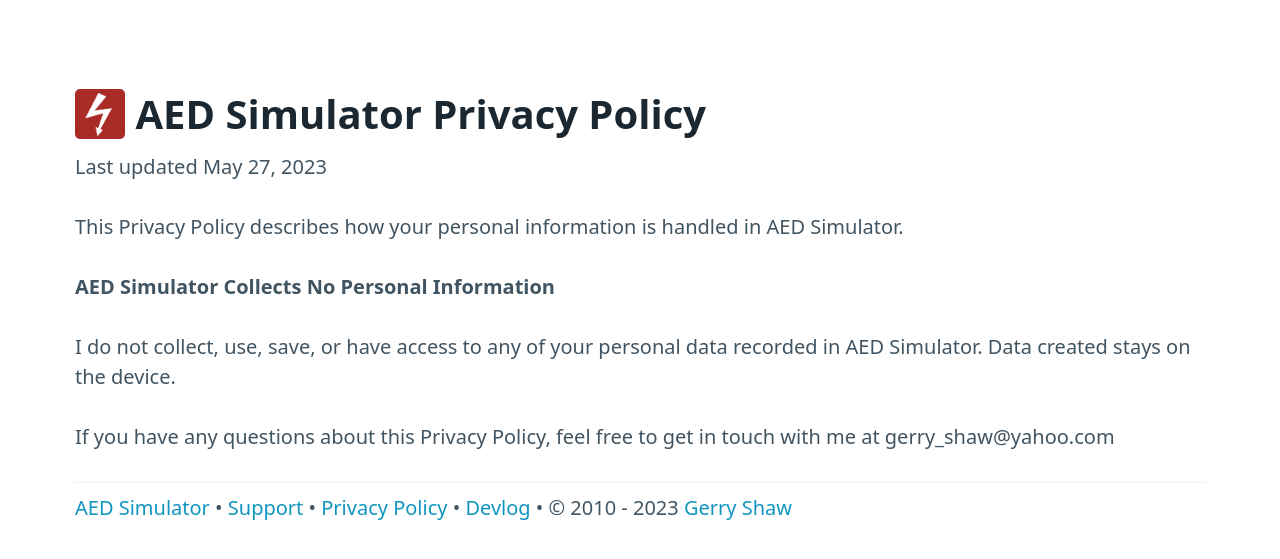
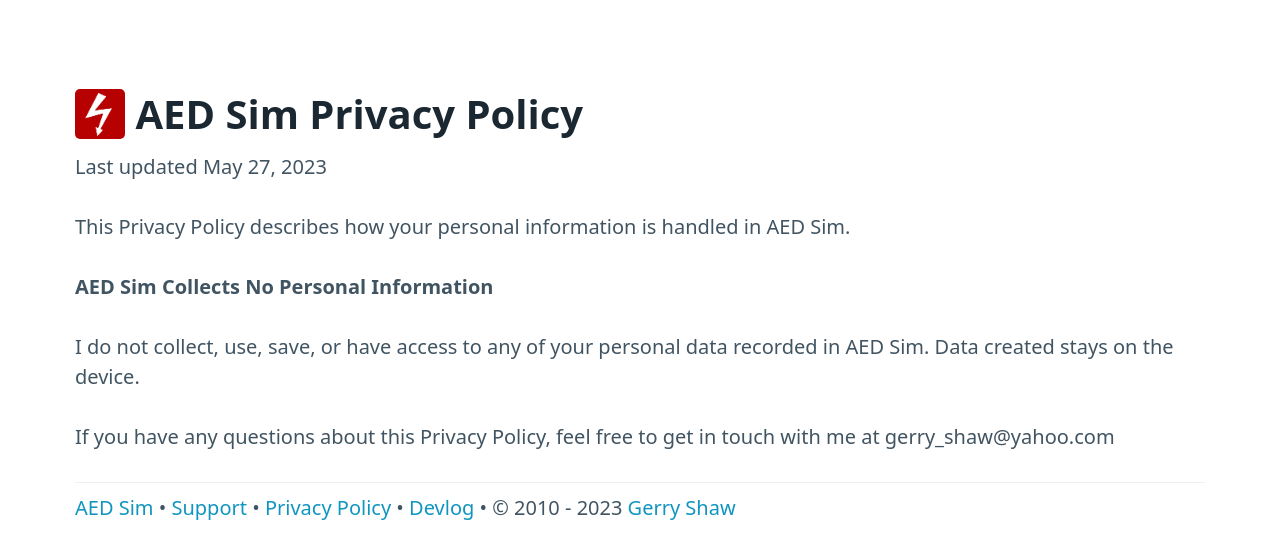
Before and after one commit to gshaw/AEDSim.website, a Jekyll site: the page built from privacy.md, in a window 1280 px wide. Shown: the top 559 px of the page. Built offline with Jekyll 4.4.1, drawn with Linux system fonts in a browser that asks for light colours.

```diff
--- a/_layouts/page.html
+++ b/_layouts/page.html
@@ -7,7 +7,7 @@
   <main class="container">
     <h1>
       <a href="/">
-        <img alt="AED Simulator app icon" src="icon.png" width="50" style="border-radius: 10%">
+        <img alt="AED Sim app icon" src="icon.png" width="50" style="border-radius: 10%">
       </a>
       <span style="vertical-align: middle">{{ page.title }}</span>
     </h1>
@@ -17,7 +17,7 @@
     <hr>
 
     <p>
-      <a href="/">AED Simulator</a>
+      <a href="/">AED Sim</a>
       •
       <a href="/support">Support</a>
       •
--- a/privacy.md
+++ b/privacy.md
@@ -1,13 +1,13 @@
 ---
-title: AED Simulator Privacy Policy
+title: AED Sim Privacy Policy
 ---
 
 Last updated May 27, 2023
 
-This Privacy Policy describes how your personal information is handled in AED Simulator.
+This Privacy Policy describes how your personal information is handled in AED Sim.
 
-**AED Simulator Collects No Personal Information**
+**AED Sim Collects No Personal Information**
 
-I do not collect, use, save, or have access to any of your personal data recorded in AED Simulator. Data created stays on the device.
+I do not collect, use, save, or have access to any of your personal data recorded in AED Sim. Data created stays on the device.
 
 If you have any questions about this Privacy Policy, feel free to get in touch with me at gerry_shaw@yahoo.com
```
Also changed, not shown: devlog.md (+3 -3 lines), index.md (+4 -4 lines), support.md (+3 -3 lines), README.md, icon.png.
